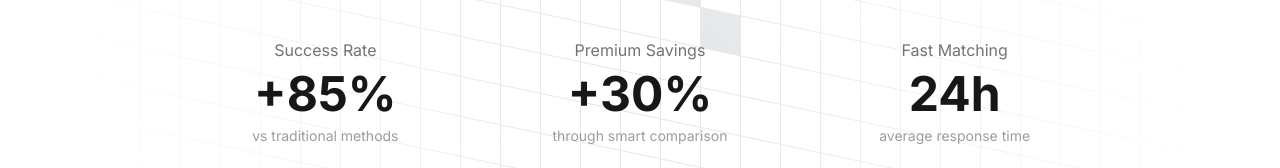
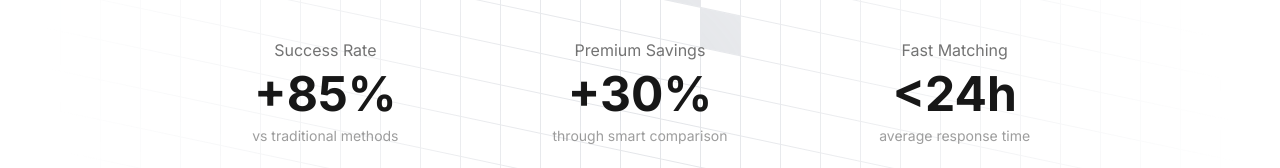
Before and after one commit to ronload/prinsur-demo, a Next.js app: page /en in a window 1280 px wide. Shown: the part 459-627 px from the top of the page. Built offline with nearby package versions, Linux system fonts and the light colour scheme.

Commit message:
style: Adjust description text

```diff
--- a/src/app/[locale]/page.tsx
+++ b/src/app/[locale]/page.tsx
@@ -146,7 +146,7 @@ export default function Home({ params }: HomeProps) {
                   {locale === "en" ? "Fast Matching" : "快速媒合"}
                 </p>
                 <div className="text-2xl sm:text-3xl lg:text-5xl font-bold text-primary mb-1 my-1 sm:my-2">
-                  24h
+                  &lt;24h
                 </div>
                 <p className="text-xs lg:text-sm text-muted-foreground/70 mt-1">
                   {locale === "en" ? "average response time" : "平均回應時間"}
```
